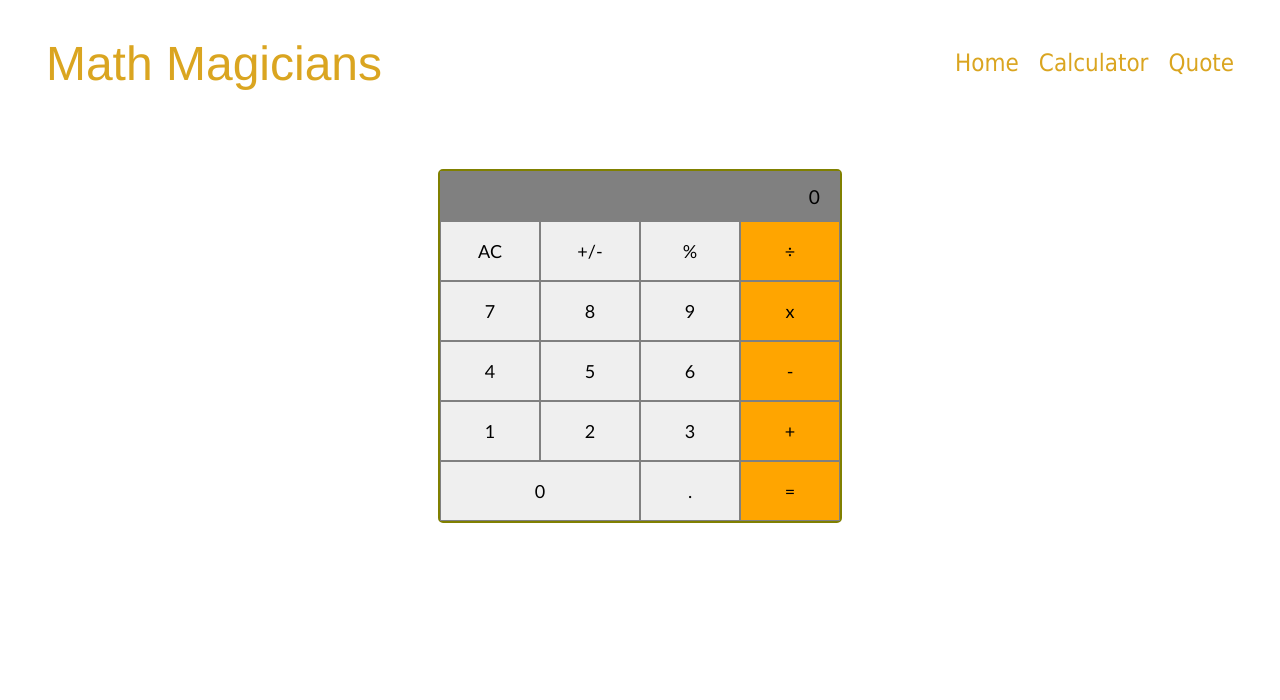
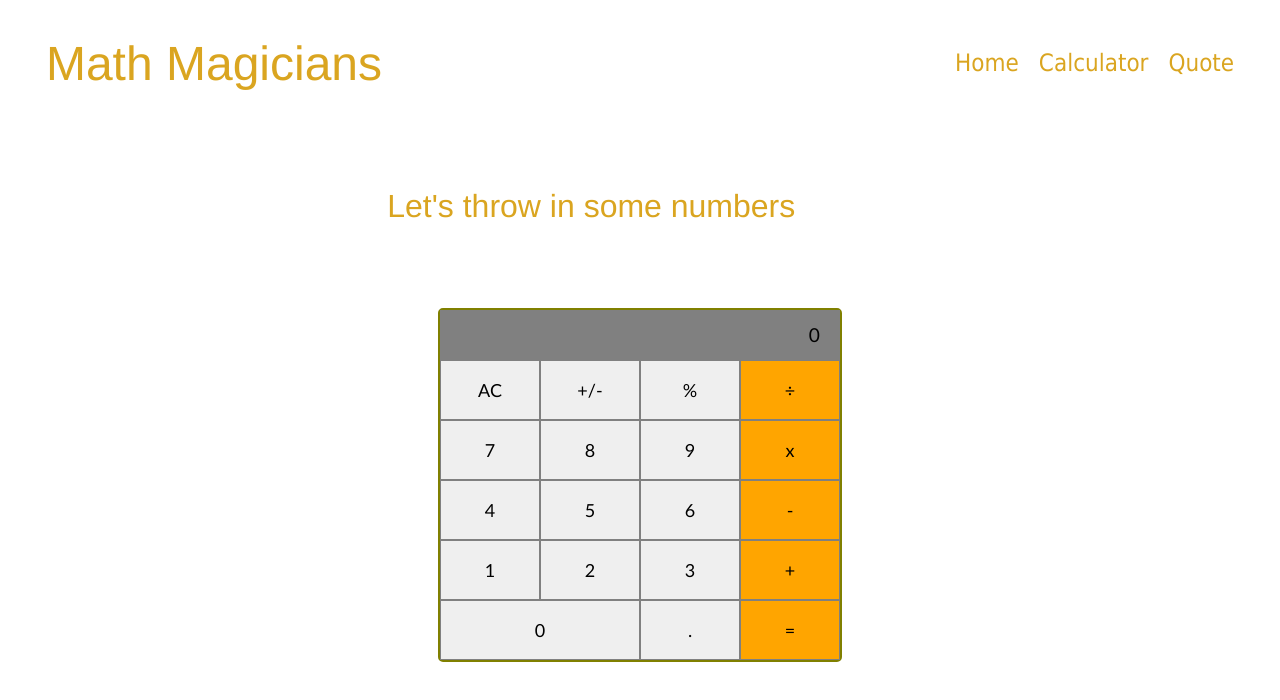
Before and after one commit to anbehindY/math-magicians, a React (Create React App) app: page /calculator in a window 1280 px wide. Shown: the top 700 px of the page. Built offline with nearby package versions, Linux system fonts and the light colour scheme.

Commit message:
Add classNames for styling

```diff
--- a/src/components/Calculator.js
+++ b/src/components/Calculator.js
@@ -1,5 +1,6 @@
 import { useState } from 'react';
 import calculate from '../logic/calculate';
+import '../styles/calculator.css';
 
 function Calculator() {
   const [state, setState] = useState({
@@ -15,6 +16,9 @@ function Calculator() {
 
   return (
     <div className="wrapper">
+      <div className="greeting">
+        <p>Let&apos;s throw in some numbers</p>
+      </div>
       <div className="container">
         <div className="firstRow">
           <div className="display">{state.next || state.total || '0'}</div>
```
